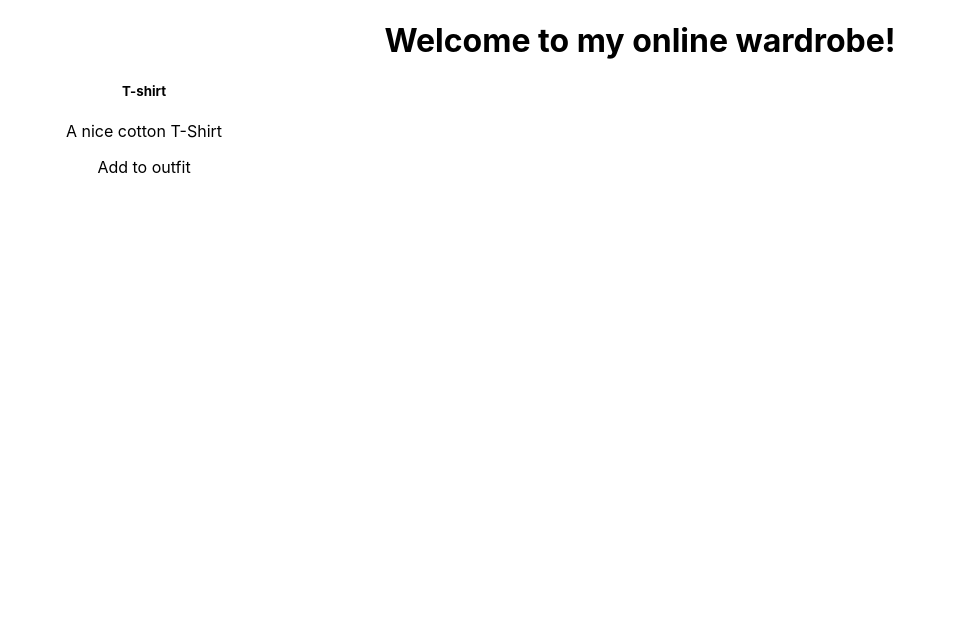
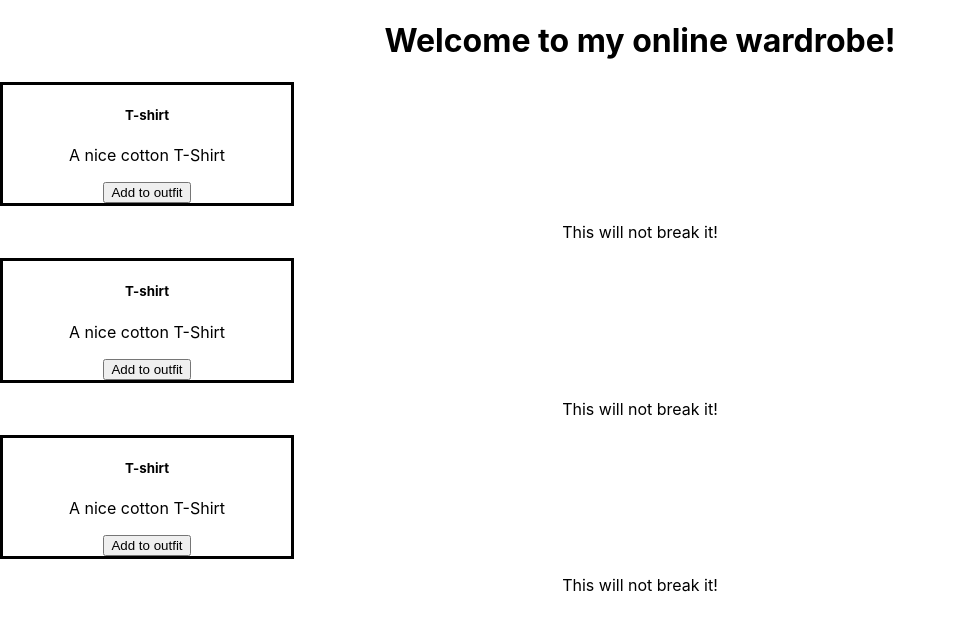
Before and after one commit to adelyanasretdinova/aws_deployment_demo, a React (Create React App) app in the folder my-wardrobe/: page / in a window 1280 px wide. Shown: the top 630 px of the page, without its empty margins (0-956 px from the left). Built offline with nearby package versions, Linux system fonts and the light colour scheme.

Commit message:
comments on style and repeating code

```diff
--- a/my-wardrobe/src/App.js
+++ b/my-wardrobe/src/App.js
@@ -1,13 +1,18 @@
 import './App.css';
 import Header from './components/Header';
 import Card from './components/Card';
-
+// Include Bootstrap
+// Array of card items (objects)
+// Function to repeat 3 times: map
+// {} switch to JS in the return function
 const App = () => {
   return (
     <div className="App">
       {/* Use the component */}
       <Header />
       <Card />
+      <Card />
+      <Card />
       </div>
   );
 }
--- a/my-wardrobe/src/components/Card.js
+++ b/my-wardrobe/src/components/Card.js
@@ -1,13 +1,15 @@
 const Card = () => {
   return (
-    <div className="card" style={{ width: "18rem" }}>
-
-            <div className="card-body">
-              <h5 className="card-title">T-shirt</h5>
-              <p className="card-text">  A nice cotton T-Shirt  </p>
-              <span className="btn btn-primary" id='T-shirt'  >Add to outfit</span>
-            </div>
-          </div>
+    <>
+    <div className="card" style={{ width: "18rem", border: "solid" }}>
+      <div className="card-body">
+        <h5 className="card-title">T-shirt</h5>
+        <p className="card-text">  A nice cotton T-Shirt  </p>
+        <button className="btn btn-primary" id='T-shirt'  >Add to outfit</button>
+      </div>
+    </div>
+    <p>This will not break it!</p>
+    </>
   )
 }
 
```
